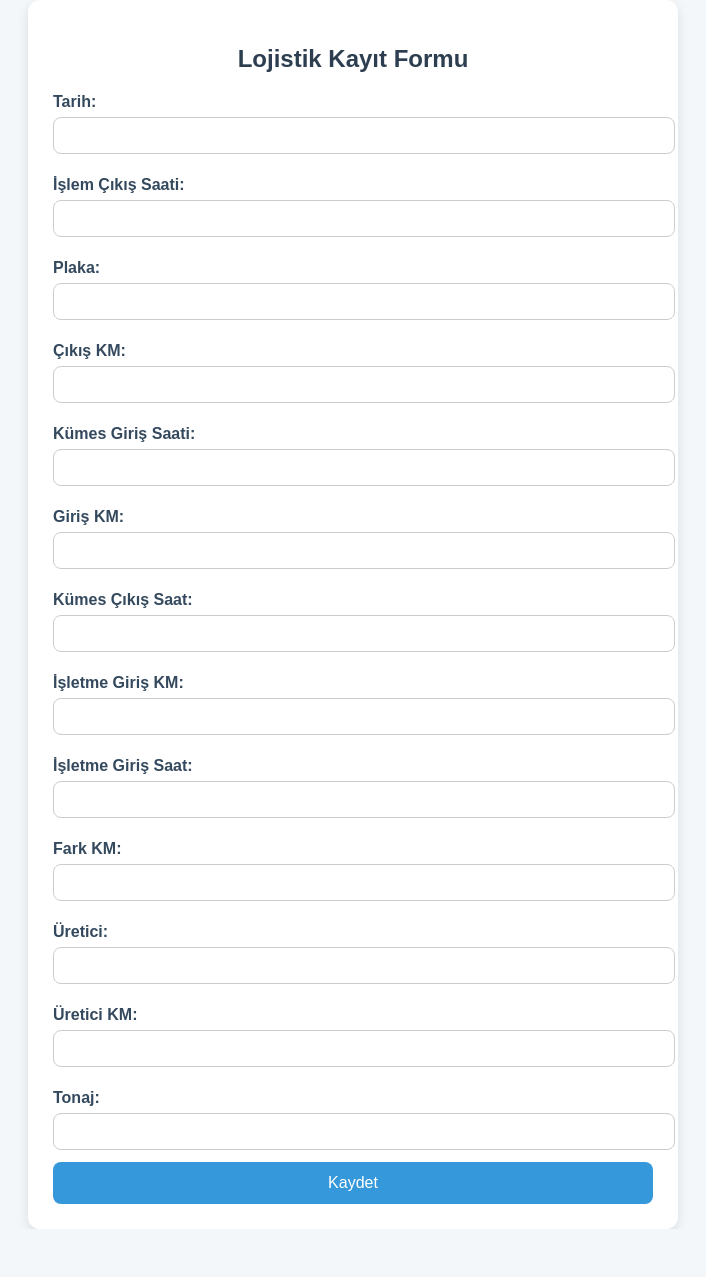
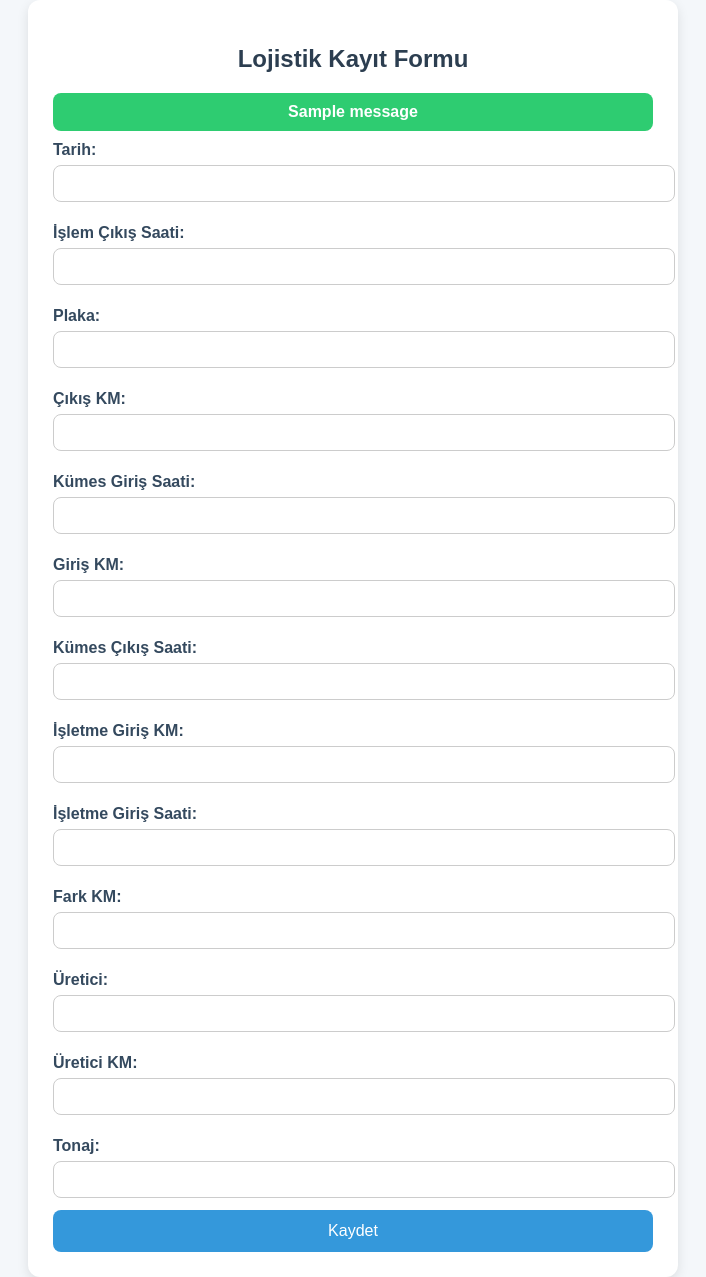
Before and after one commit to 23630778-maker/lojistik.uygulamasi, a Flask app: page / in a window 1280 px wide. Shown: the whole page, without its empty margins (287-993 px from the left). Before the commit the page ends 1229 px from the top, so only its background shows below. Run offline with Flask 3, Linux system fonts and the light colour scheme; one stand-in notice (Sample message) is shown; some libraries are stand-ins or nearby versions.

Commit message:
Lojistik formu ve flash mesajları eklendi

```diff
--- a/backend/templates/form.html
+++ b/backend/templates/form.html
@@ -69,53 +69,73 @@
             background: #2980b9;
         }
 
-        .message {
+        /* Flash mesajları için */
+        .flash {
             margin-top: 15px;
+            padding: 10px;
+            border-radius: 8px;
             text-align: center;
             font-weight: bold;
-            color: green;
+        }
+        .success {
+            background-color: #2ecc71;
+            color: white;
+        }
+        .danger {
+            background-color: #e74c3c;
+            color: white;
         }
     </style>
 </head>
 <body>
     <div class="container">
         <h2>Lojistik Kayıt Formu</h2>
+
+        <!-- Flash mesajlarını göster -->
+        {% with messages = get_flashed_messages(with_categories=true) %}
+          {% if messages %}
+            {% for category, message in messages %}
+              <div class="flash {{ category }}">{{ message }}</div>
+            {% endfor %}
+          {% endif %}
+        {% endwith %}
+
         <form method="POST" action="/">
             <label for="tarih">Tarih:</label>
             <input type="text" id="tarih" name="tarih">
 
-            <label for="saat">İşlem Çıkış Saati:</label>
-            <input type="text" id="saat" name="saat">
+            <label for="iscikissaat">İşlem Çıkış Saati:</label>
+            <input type="text" id="iscikissaat" name="iscikissaat">
 
             <label for="plaka">Plaka:</label>
             <input type="text" id="plaka" name="plaka">
 
-            <label for="cikis_km">Çıkış KM:</label>
-            <input type="text" id="cikis_km" name="cikis_km">
+            <label for="cikiskm">Çıkış KM:</label>
+            <input type="text" id="cikiskm" name="cikiskm">
 
-            <label for="kumes_giris">Kümes Giriş Saati:</label>
-            <input type="text" id="kumes_giris" name="kumes_giris">
+            <label for="kumgirissaat">Kümes Giriş Saati:</label>
+            <input type="text" id="kumgirissaat" name="kumgirissaat">
 
-            <label for="giris_km">Giriş KM:</label>
-            <input type="text" id="giris_km" name="giris_km">
+            <label for="giriskm">Giriş KM:</label>
+            <input type="text" id="giriskm" name="giriskm">
 
-            <label for="kumes_cikis">Kümes Çıkış Saat:</label>
-            <input type="text" id="kumes_cikis" name="kumes_cikis">
+            <label for="kumcikissaat">Kümes Çıkış Saati:</label>
+            <input type="text" id="kumcikissaat" name="kumcikissaat">
 
-            <label for="isletme_km">İşletme Giriş KM:</label>
-            <input type="text" id="isletme_km" name="isletme_km">
+            <label for="isletmegiriskm">İşletme Giriş KM:</label>
+            <input type="text" id="isletmegiriskm" name="isletmegiriskm">
 
-            <label for="isletme_saat">İşletme Giriş Saat:</label>
-            <input type="text" id="isletme_saat" name="isletme_saat">
+            <label for="isletmegirissaat">İşletme Giriş Saati:</label>
+            <input type="text" id="isletmegirissaat" name="isletmegirissaat">
 
-            <label for="fark_km">Fark KM:</label>
-            <input type="text" id="fark_km" name="fark_km">
+            <label for="farkkm">Fark KM:</label>
+            <input type="text" id="farkkm" name="farkkm">
 
             <label for="uretici">Üretici:</label>
             <input type="text" id="uretici" name="uretici">
 
-            <label for="uretici_km">Üretici KM:</label>
-            <input type="text" id="uretici_km" name="uretici_km">
+            <label for="ureticikm">Üretici KM:</label>
+            <input type="text" id="ureticikm" name="ureticikm">
 
             <label for="tonaj">Tonaj:</label>
             <input type="text" id="tonaj" name="tonaj">
```
Also changed, not shown: backend/test_db.py (added, +30 -0 lines), 1 other file.
